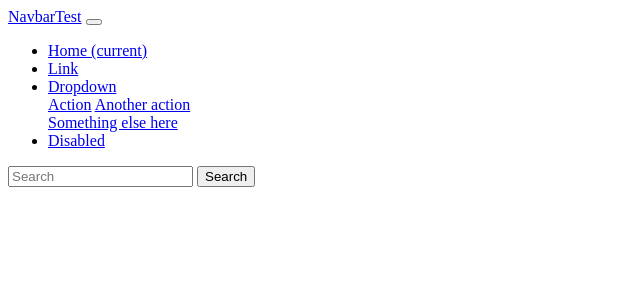
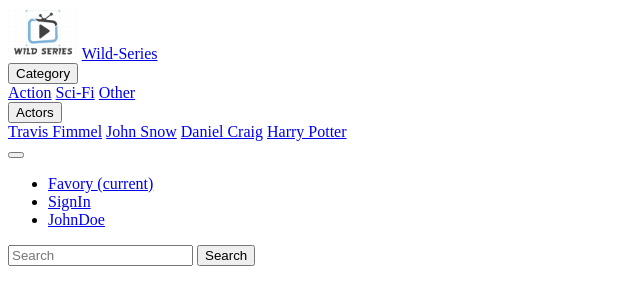
Before and after one commit to Anne13006/wild-series, a Symfony app: template templates/base.html.twig in a window 1280 px wide. Shown: the top 305 px of the page, without its empty margins (0-640 px from the left). Run offline with Twig, Linux system fonts and the light colour scheme; the template is opened without the code that fills it, so the values that code supplies are empty; some libraries are stand-ins or nearby versions.

Commit message:
Quetes 04 - amelioration Navbar

```diff
--- a/assets/styles/global.scss
+++ b/assets/styles/global.scss
@@ -1,7 +1,9 @@
+
+//pas utilsé.. code mis dans app
 // assets/styles/global.scss
 
 // customize some Bootstrap variables
-$primary: darken(#428bca, 20%);
+$primary: darken(#41ddd5, 20%);
 
 // the ~ allows you to reference things in node_modules
 @import "~bootstrap/scss/bootstrap";
--- a/src/Controller/DefaultController.php
+++ b/src/Controller/DefaultController.php
@@ -15,7 +15,7 @@ class DefaultController extends AbstractController
     public function index(): Response
     {
         return $this->render('Default/index.html.twig', [
-            'title' => 'Bienvenue Wilder Frog !',
+            'title' => 'Bienvenue Wilder!',
         ]);
     }
 }
--- a/templates/Default/index.html.twig
+++ b/templates/Default/index.html.twig
@@ -10,7 +10,7 @@
 </head>
 <body>
    <h1>{{ title }} </h1>
-   <img src="{{ asset('build/images/testimg.png') }}" alt="ACME image"/>
+   <img src="{{ asset('build/images/whale1.png') }}" alt="ACME image"/>
 </body>
 </html>
 
--- a/templates/_navbar.html.twig
+++ b/templates/_navbar.html.twig
@@ -1,6 +1,35 @@
-<header>
+
 <nav class="navbar navbar-expand-lg navbar-light bg-light">
-  <a class="navbar-brand" href="#">NavbarTest</a>
+  {# <a href="#" class="navbar-brand"> #}
+      <!-- Logo Image -->
+      <img style=width:70px src="{{ asset('build/images/01_Symfony_Logo_wildSeries.png')  }}">
+      <!-- Logo Text -->
+  <a class="navbar-brand" href="#">Wild-Series</a>
+
+<div class="dropdown">
+  <button class="btn btn-primary dropdown-toggle" type="button" id="dropdownMenuButton" data-toggle="dropdown" aria-haspopup="true" aria-expanded="false">
+    Category
+  </button>
+  <div class="dropdown-menu" aria-labelledby="dropdownMenuButton">
+    <a class="dropdown-item" href="#">Action</a>
+    <a class="dropdown-item" href="#">Sci-Fi</a>
+    <a class="dropdown-item" href="#">Other</a>
+  </div>
+</div>
+
+<div class="dropdown">
+  <button class="btn btn-info dropdown-toggle" type="button" id="dropdownMenuButton" data-toggle="dropdown" aria-haspopup="true" aria-expanded="false">
+    Actors
+  </button>
+  <div class="dropdown-menu" aria-labelledby="dropdownMenuButton">
+    <a class="dropdown-item" href="#">Travis Fimmel</a>
+    <a class="dropdown-item" href="#">John Snow</a>
+    <a class="dropdown-item" href="#">Daniel Craig</a>
+    <a class="dropdown-item" href="#">Harry Potter</a>
+  </div>
+</div>
+
+
   <button class="navbar-toggler" type="button" data-toggle="collapse" data-target="#navbarSupportedContent" aria-controls="navbarSupportedContent" aria-expanded="false" aria-label="Toggle navigation">
     <span class="navbar-toggler-icon"></span>
   </button>
@@ -8,24 +37,14 @@
   <div class="collapse navbar-collapse" id="navbarSupportedContent">
     <ul class="navbar-nav mr-auto">
       <li class="nav-item active">
-        <a class="nav-link" href="#">Home <span class="sr-only">(current)</span></a>
+        <a class="nav-link" href="#">Favory <span class="sr-only">(current)</span></a>
       </li>
       <li class="nav-item">
-        <a class="nav-link" href="#">Link</a>
+        <a class="nav-link" href="#">SignIn</a>
       </li>
-      <li class="nav-item dropdown">
-        <a class="nav-link dropdown-toggle" href="#" id="navbarDropdown" role="button" data-toggle="dropdown" aria-haspopup="true" aria-expanded="false">
-          Dropdown
-        </a>
-        <div class="dropdown-menu" aria-labelledby="navbarDropdown">
-          <a class="dropdown-item" href="#">Action</a>
-          <a class="dropdown-item" href="#">Another action</a>
-          <div class="dropdown-divider"></div>
-          <a class="dropdown-item" href="#">Something else here</a>
-        </div>
-      </li>
+
       <li class="nav-item">
-        <a class="nav-link disabled" href="#">Disabled</a>
+        <a class="nav-link disabled" href="#">JohnDoe</a>
       </li>
     </ul>
     <form class="form-inline my-2 my-lg-0">
@@ -34,4 +53,3 @@
     </form>
   </div>
 </nav>
-</header>
--- a/templates/base.html.twig
+++ b/templates/base.html.twig
@@ -1,9 +1,13 @@
-{% extends "_navbar.html.twig" %}
 
-{% block body %}
 <!DOCTYPE html>
 <html>
     <head>
+    {% block header %}
+
+ {% include "_navbar.html.twig" %}
+ {# <img src="{{ asset("build/images/dolphin_animal_icon_141843.ico") /> #}
+ <link rel="icon" href="{{ asset("build/images/dolphin_animal_icon_141843.ico") }} />
+{% endblock %}
         <meta charset="UTF-8">
         <title>{% block title %}Welcome!{% endblock %}</title>
         {# Run `composer require symfony/webpack-encore-bundle`
@@ -16,12 +20,13 @@
             {{ encore_entry_script_tags('app') }}
         {% endblock %}
 
-        {# <img src="{{ asset('build/images/frog.png') }}" alt="ACME image"/> #}
+        {# <img src="{{ asset('build/images/cats.png') }}" alt="ACME image"/> #}
     </head>
     <body>
+{% block body %}{% endblock %}
+
+
 
 
     </body>
 </html>
-
-{% endblock %}
```
Also changed, not shown: assets/styles/app.scss (+12 -3 lines), templates/_header.html.twig (deleted, +0 -32 lines), assets/images/01_Symfony_Logo_wildSeries.png (added), assets/images/Moon.png (added), assets/images/Whale1.png (added), assets/images/dolphin_animal_icon_141843.ico (added), 1 other file.
